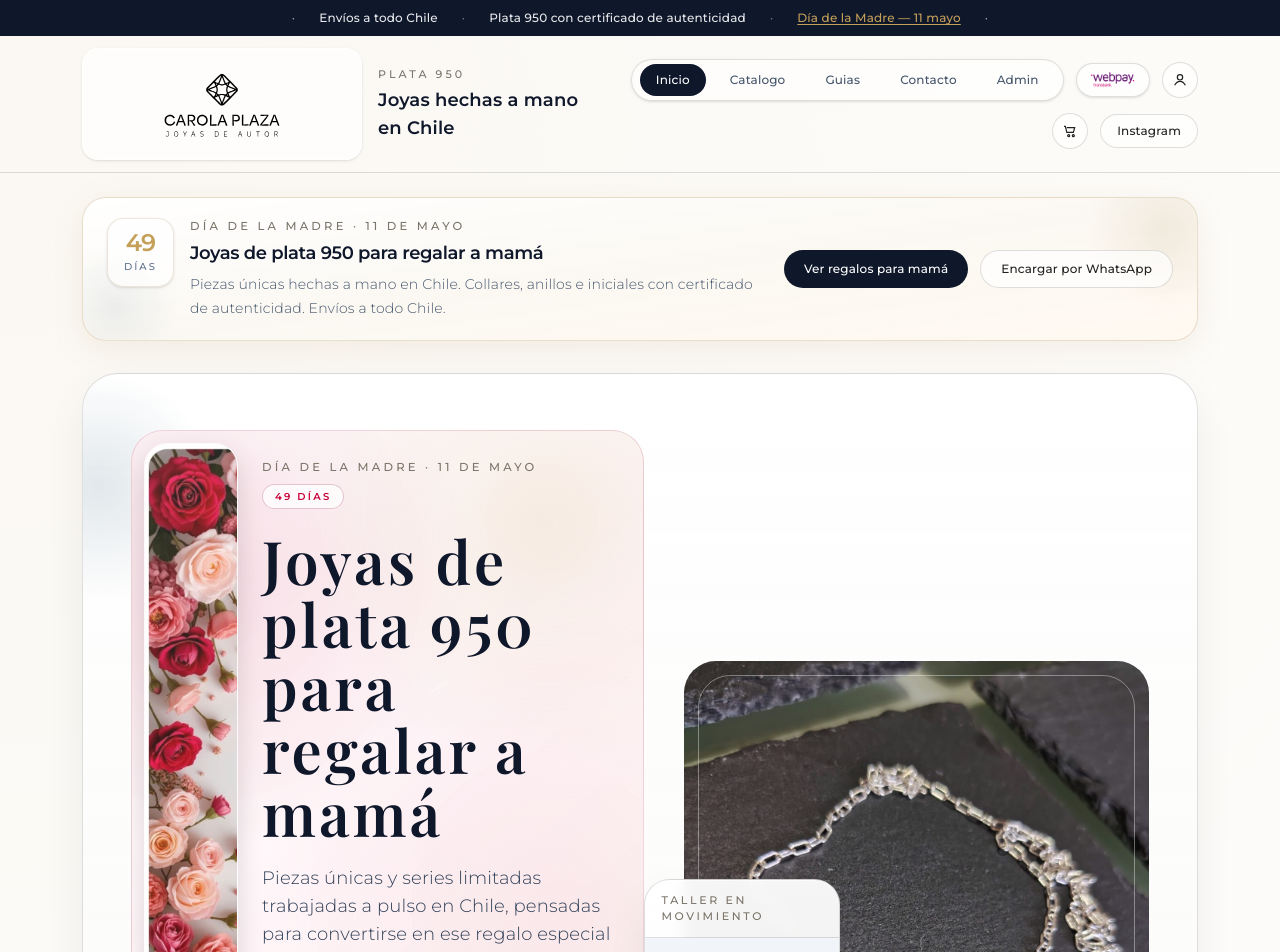
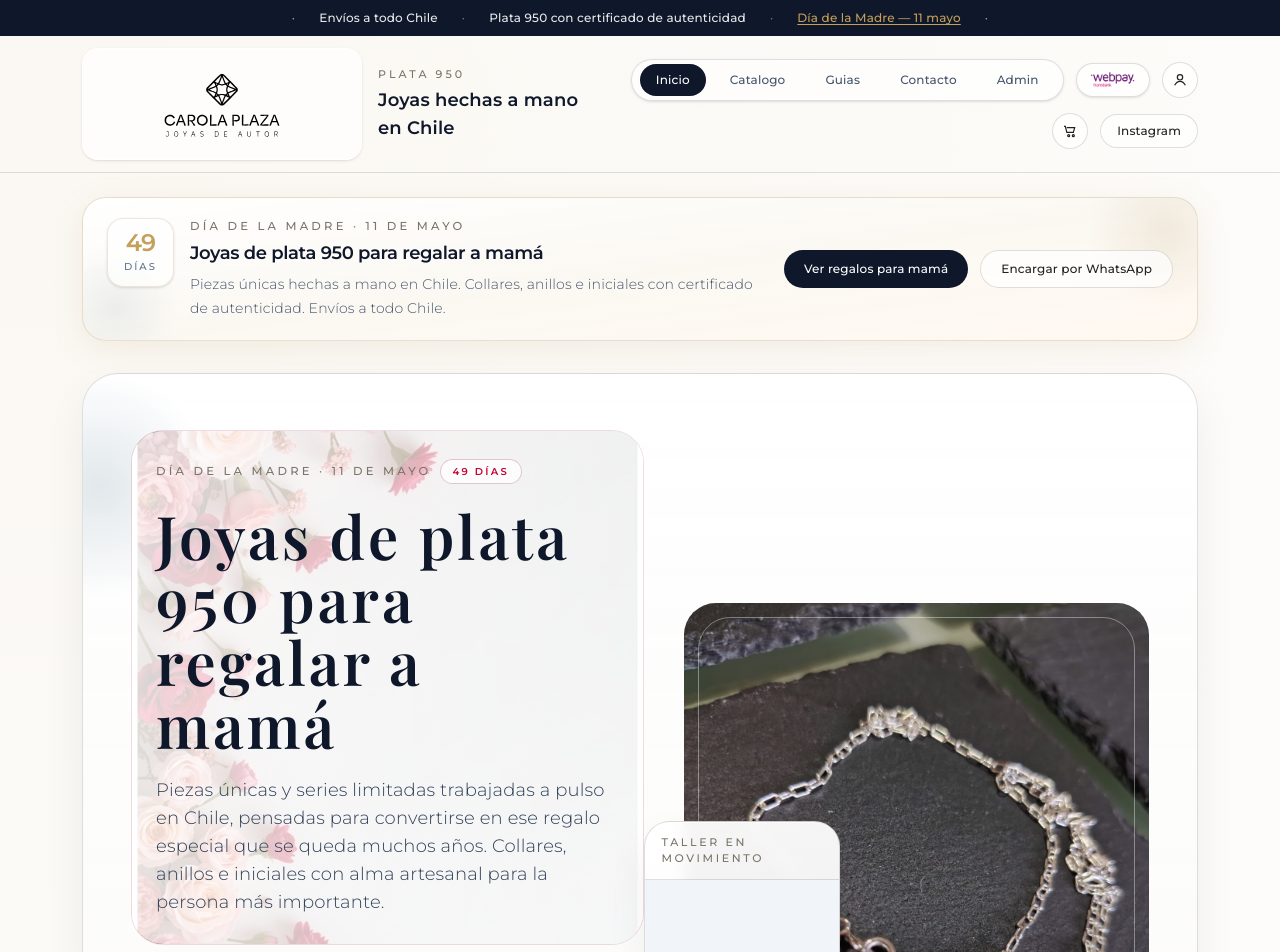
Before and after one commit to Vhcos/carolaplazajoyas, a Next.js app: page / in a window 1280 px wide. Shown: the top 952 px of the page. Built offline with nearby package versions, Linux system fonts and the light colour scheme; grey boxes are pictures that could not be loaded.

Commit message:
fix: mover floral a fondo completo con texto superpuesto

```diff
--- a/app/page.tsx
+++ b/app/page.tsx
@@ -217,19 +217,18 @@ export default async function HomePage() {
 
         <div className="relative grid gap-10 lg:grid-cols-[minmax(0,1.05fr)_minmax(340px,0.95fr)] lg:items-center">
           <div className="space-y-8">
-            <div className="cp-mothersday-card rounded-[2rem] border border-[rgba(174,81,117,0.2)] px-5 py-6 sm:px-6 sm:py-7">
-              <div className="pointer-events-none absolute bottom-2 left-2 top-2 w-[68px] overflow-hidden rounded-[1.45rem] border border-white/75 shadow-[0_10px_26px_rgba(0,0,0,0.14)] sm:bottom-3 sm:left-3 sm:top-3 sm:w-[94px]">
-                <Image
-                  src="/decor/mothersday-frame-left.jpeg"
-                  alt=""
-                  fill
-                  aria-hidden
-                  className="object-cover object-left opacity-95"
-                  sizes="94px"
-                />
-              </div>
+            <div className="relative overflow-hidden rounded-[2rem] border border-[rgba(174,81,117,0.2)]">
+              <Image
+                src="/decor/mothersday-frame-left.jpeg"
+                alt="Fondo floral Día de la Madre"
+                fill
+                className="object-cover object-center"
+                sizes="(min-width: 1024px) 560px, 100vw"
+                priority
+              />
+              <div className="absolute inset-0 bg-[linear-gradient(90deg,rgba(255,255,255,0.84)_0%,rgba(255,255,255,0.72)_45%,rgba(255,255,255,0.62)_100%)]" />
 
-              <div className="relative z-10 space-y-5 pl-[74px] sm:pl-[106px]">
+              <div className="relative z-10 space-y-5 px-5 py-6 sm:px-6 sm:py-7">
                 <div className="flex flex-wrap items-center gap-2">
                   <p className="cp-kicker text-rose-700">Día de la Madre · 11 de mayo</p>
                   <span className="rounded-full border border-[rgba(174,81,117,0.32)] bg-[rgba(255,255,255,0.75)] px-3 py-1 text-[10px] font-semibold uppercase tracking-[0.22em] text-rose-700">
```
